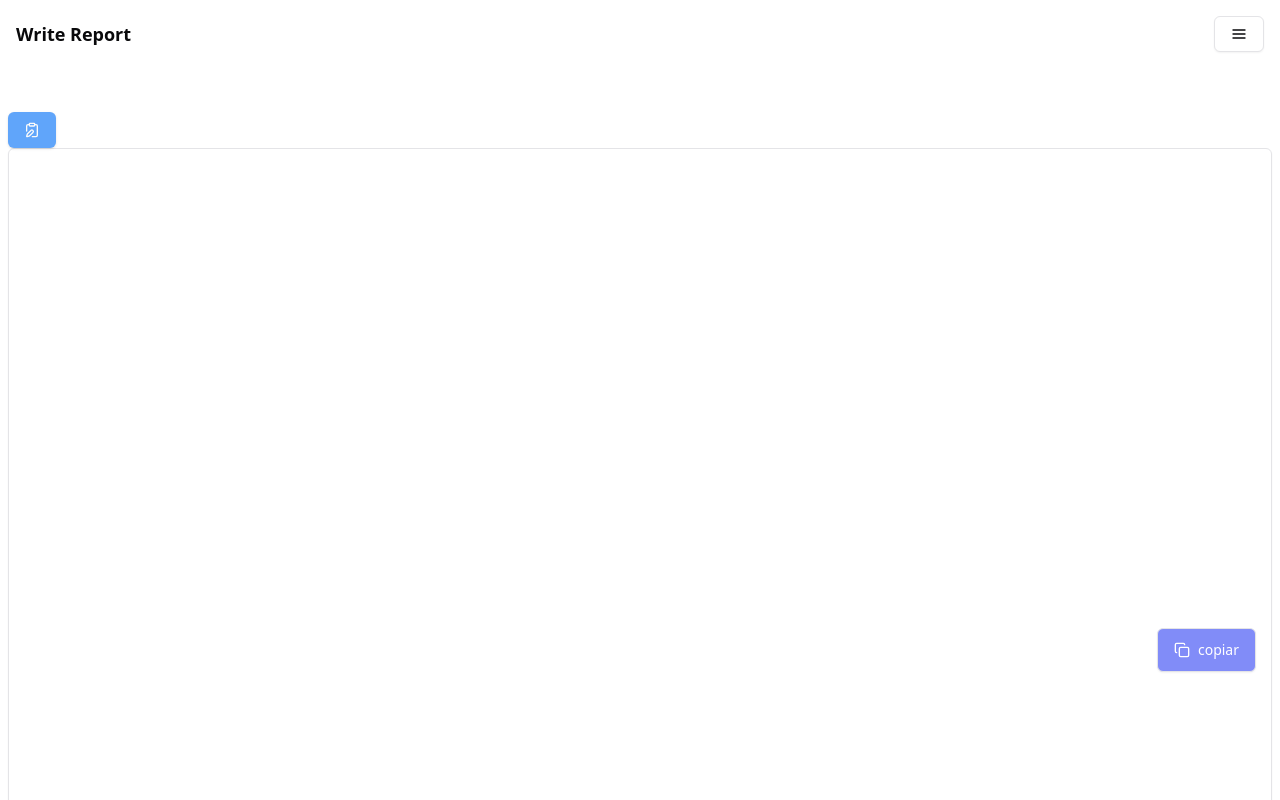
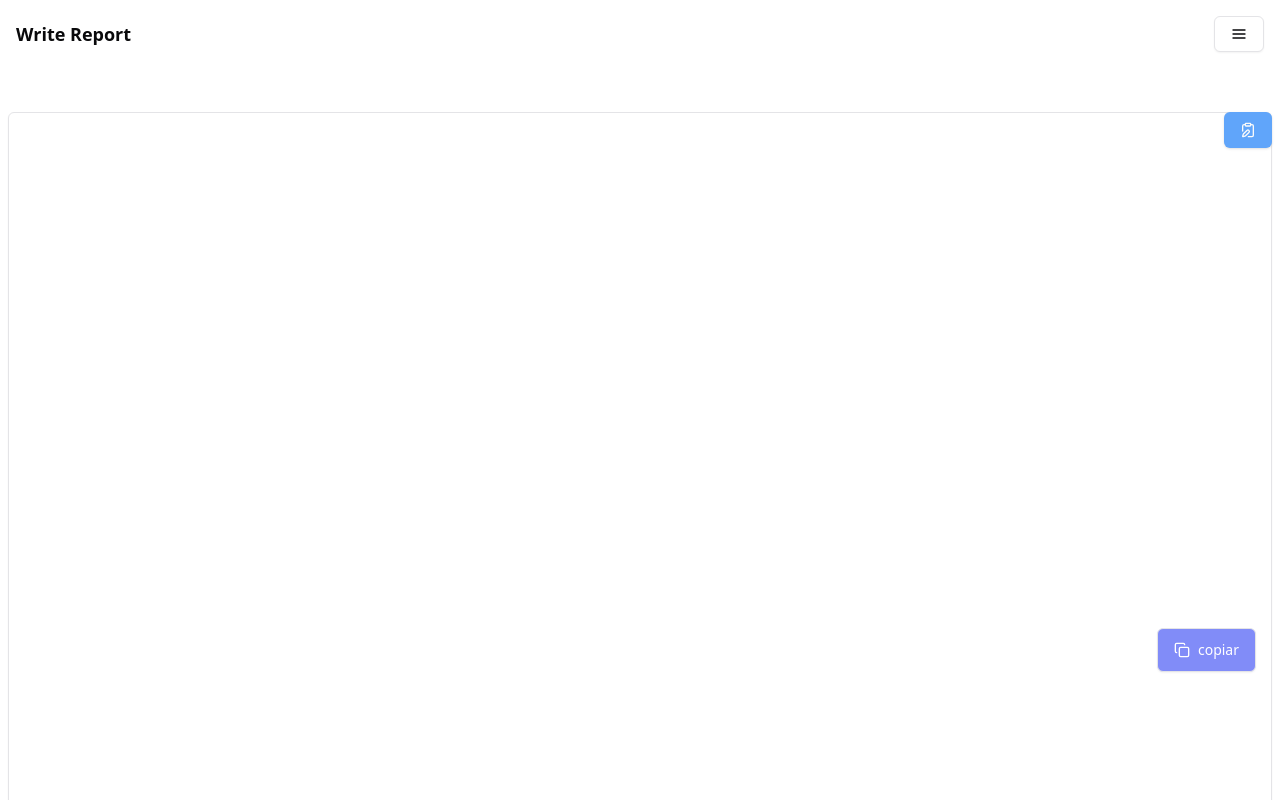
Before and after one commit to devbymarcos/writer-report-worksystem, a Next.js app: page /copy/1/1 in a window 1280 px wide. Shown: the top 800 px of the page. Built offline with nearby package versions, Linux system fonts and the light colour scheme.

Commit message:
ajuste forms

```diff
--- a/src/app/copy/[type]/[id]/page.tsx
+++ b/src/app/copy/[type]/[id]/page.tsx
@@ -65,7 +65,7 @@ const CopyPage = ({ params }: UrlParams) => {
   return (
     <>
       <div className="px-2 relative">
-        <Button asChild className="bg-blue-400">
+        <Button asChild className="bg-blue-400 absolute right-2">
           <Link href={`/${type}?ticket=${ticket}`}>
             <ClipboardPen />
           </Link>
--- a/src/app/rep/page.tsx
+++ b/src/app/rep/page.tsx
@@ -470,9 +470,11 @@ const Rep = () => {
             placeholder="Descreva as não conformidades."
           />
         </div>
-        <Button type="submit" className="bg-green-600">
-          Salvar
-        </Button>
+        <div className="mb-3  md:relative fixed bottom-1 ">
+          <Button type="submit" className="bg-green-600">
+            Salvar
+          </Button>
+        </div>
       </form>
     </div>
   );
```
